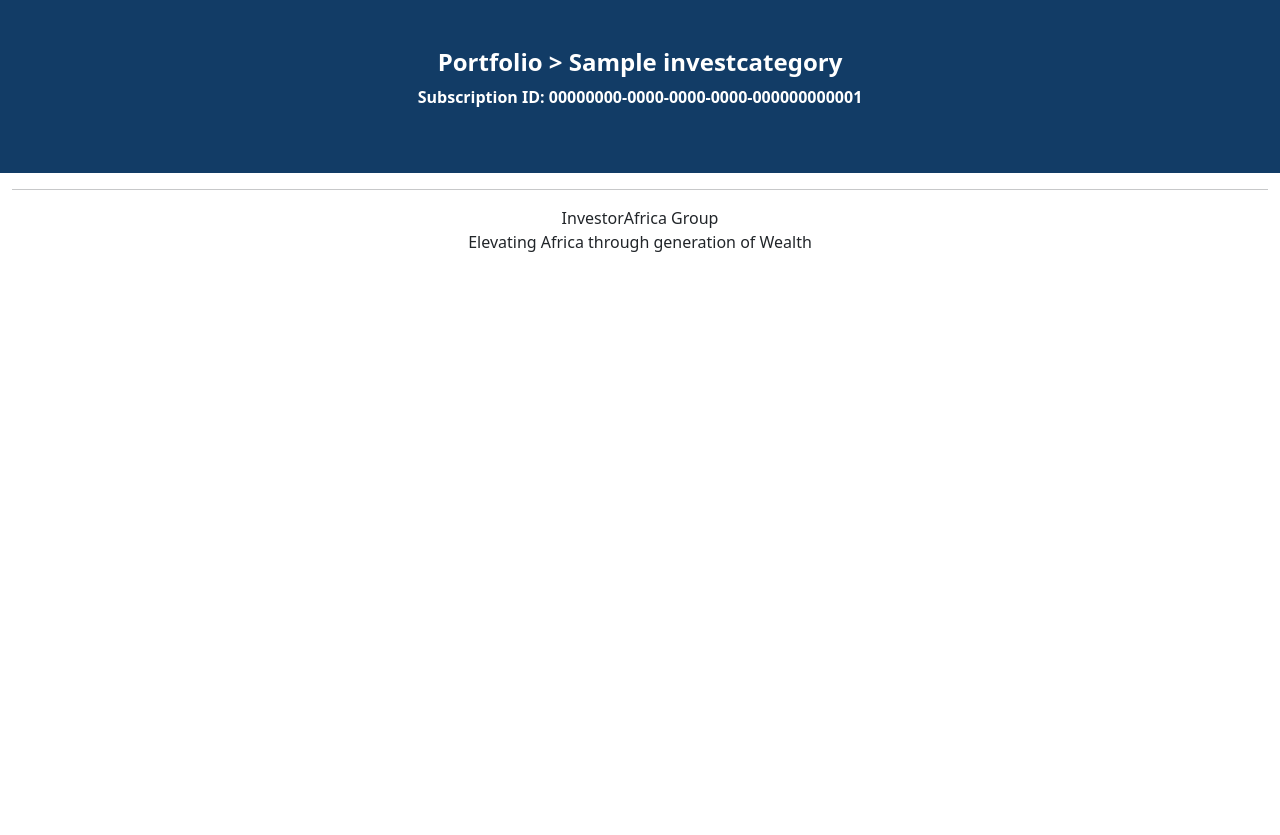
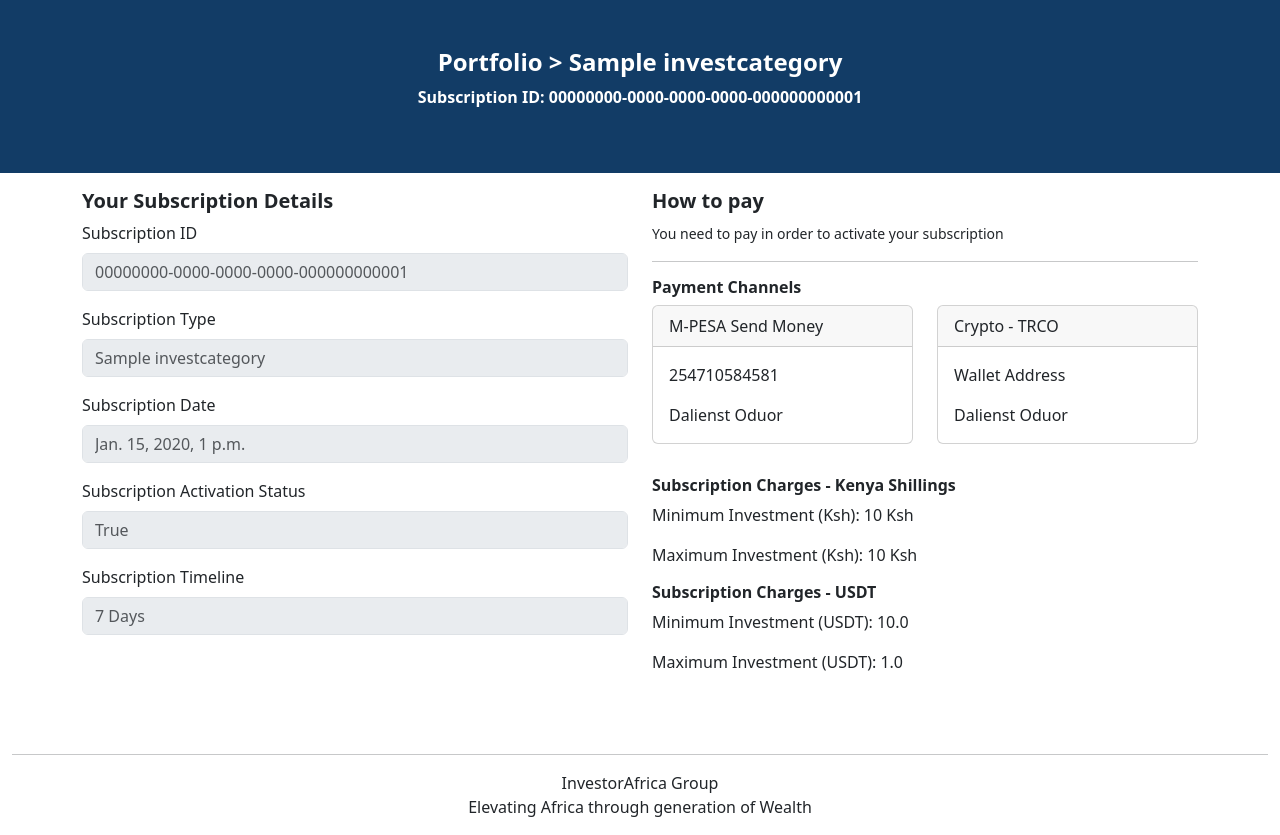
Before and after one commit to dalienst/forex, a Django app: page /investments/packages/00000000-0000-0000-0000-000000000001/detail/ in a window 1280 px wide. Shown: the part 58-893 px from the top of the page. Before the commit the page ends 310 px from the top, so only its background shows below. Run offline with Django 4.2, Linux system fonts and the light colour scheme; a user stored in the database is signed in; tables that the repository leaves empty hold one stand-in row (values such as "Sample post").

Commit message:
display package details

```diff
--- a/forexapp/templates/base.html
+++ b/forexapp/templates/base.html
@@ -93,6 +93,8 @@
                 </div>
             </footer>
         </div>
+        {% block scripts %}
+        {% endblock %}
         <script src="https://cdn.jsdelivr.net/npm/@popperjs/core@2.11.8/dist/umd/popper.min.js"
             integrity="sha384-I7E8VVD/ismYTF4hNIPjVp/Zjvgyol6VFvRkX/vR+Vc4jQkC+hVqc2pM8ODewa9r"
             crossorigin="anonymous"></script>
--- a/investments/templates/package_detail.html
+++ b/investments/templates/package_detail.html
@@ -15,6 +15,106 @@
             <p class="fw-semibold">Subscription ID: {{package_detail.id}}</p>
         </div>
     </div>
+
+    <section class="container py-3">
+        <div class="row mb-3">
+            <div class="col-md-6 col-sm-12 mb-3">
+                <h5 class="fw-bold">
+                    Your Subscription Details
+                </h5>
+
+                <div class="mb-3">
+                    <label for="subscriptionID" class="form-label">Subscription ID</label>
+                    <input type="text" name="subscriptionID" disabled class="form-control" placeholder="{{package_detail.id}}">
+                </div>
+
+                <div class="mb-3">
+                    <label for="subscriptionName" class="form-label">Subscription Type</label>
+                    <input type="text" disabled class="form-control" placeholder="{{package_detail.category.name}}">
+                </div>
+
+                <div class="mb-3">
+                    <label for="subscriptionDate" class="form-label">Subscription Date</label>
+                    <input type="text" disabled class="form-control" placeholder="{{package_detail.created_at}}">
+                </div>
+
+                <div class="mb-3">
+                    <label for="subscriptionActive" class="form-label">Subscription Activation Status</label>
+                    <input type="text" disabled class="form-control" placeholder="{{package_detail.is_active}}">
+                </div>
+
+                <div class="mb-3">
+                    <label for="timeline" class="form-label">Subscription Timeline</label>
+                    <input type="text" disabled class="form-control" placeholder="7 Days">
+                </div>
+            </div>
+
+            <div class="col-md-6 col-sm-12 mb-3">
+                <h5 class="fw-bold">
+                    How to pay
+                </h5>
+                <p><small>You need to pay in order to activate your subscription</small></p>
+                <hr>
+
+                <div class="mt-3">
+                    <h6 class="fw-bold">Payment Channels</h6>
+                    <div class="row">
+                        <div class="col-md-6">
+                            <div class="card mb-3">
+                                <div class="card-header">
+                                    M-PESA Send Money
+                                </div>
+                                <div class="card-body">
+                                    <p class="card-text">
+                                        254710584581
+                                    </p>
+                                    <p class="card-text">
+                                        Dalienst Oduor
+                                    </p>
+                                </div>
+                            </div>
+                        </div>
+
+                        <div class="col-md-6 col-sm-12">
+                            <div class="card mb-3">
+                                <div class="card-header">
+                                    Crypto - TRCO
+                                </div>
+                                <div class="card-body">
+                                    <p class="card-text">
+                                        Wallet Address
+                                    </p>
+                                    <p class="card-text">
+                                        Dalienst Oduor
+                                    </p>
+                                </div>
+                            </div>
+                        </div>
+                    </div>
+                </div>
+
+                <div class="mt-3">
+                    <h6 class="fw-bold">Subscription Charges - Kenya Shillings</h6>
+                    <p>
+                        Minimum Investment (Ksh): {{package_detail.category.price}} Ksh
+                    </p>
+                    <p>
+                        Maximum Investment (Ksh): {{package_detail.category.max_price}} Ksh
+                    </p>
+                </div>
+
+                <div class="mt-3">
+                    <h6 class="fw-bold">Subscription Charges - USDT</h6>
+                    <p>
+                        Minimum Investment (USDT): {{package_detail.category.usdt_price}}
+                    </p>
+                    <p>
+                        Maximum Investment (USDT): {{package_detail.category.usdt_max}}
+                    </p>
+                </div>
+            </div>
+        </div>
+    </section>
 </div>
 
 {% endblock %}
```
